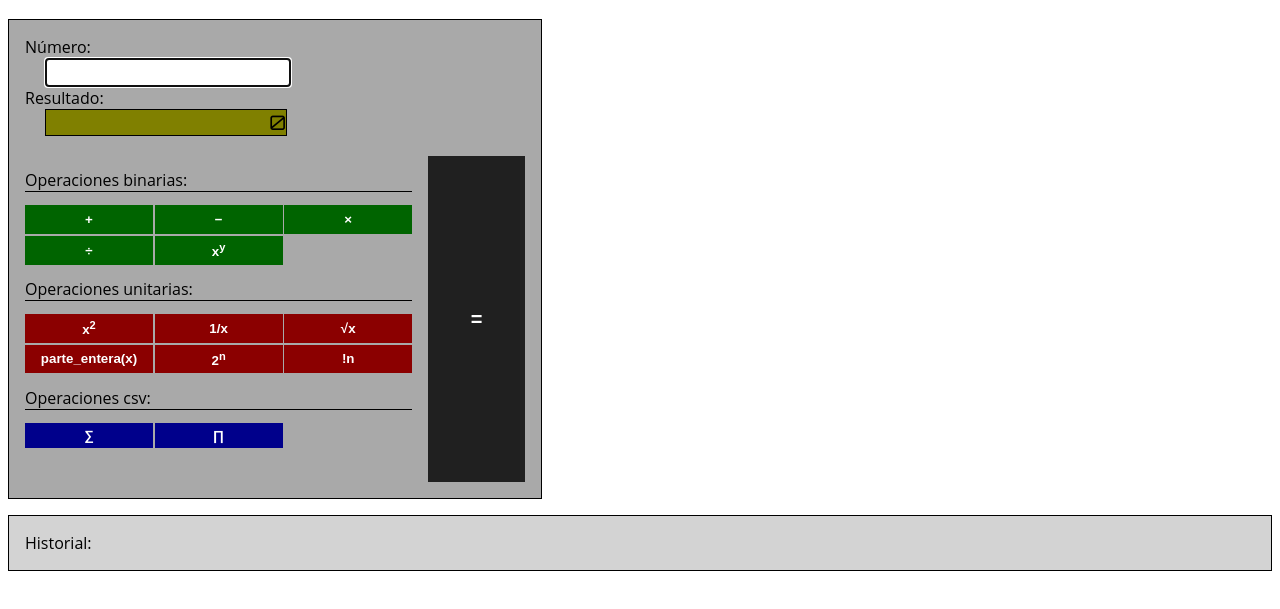
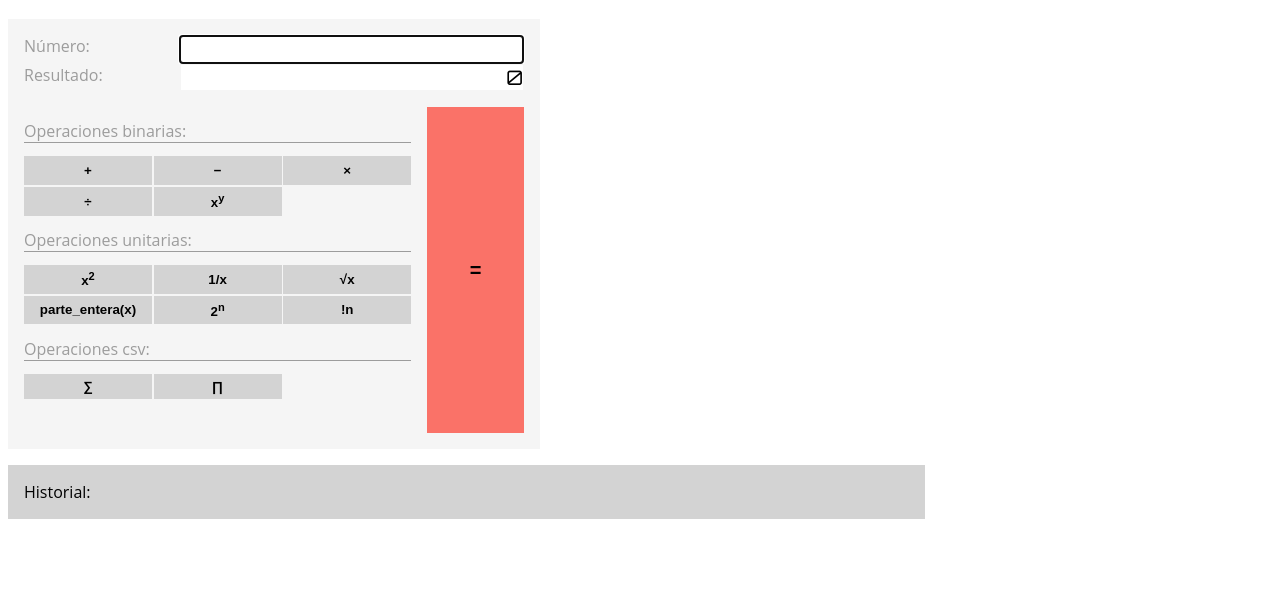
Before and after one commit to doquiros/curso, a plain HTML site: page entrega_p2p_mod5/calc-jquery.html in a window 1280 px wide. Shown: the part 67-676 px from the top of the page. Drawn offline with nearby package versions, Linux system fonts and the light colour scheme.

Commit message:
arreglos en los estilos

```diff
--- a/entrega_p2p_mod5/calc-jquery.css
+++ b/entrega_p2p_mod5/calc-jquery.css
@@ -1,41 +1,69 @@
+:root {
+    --color-text-calculadora: #9c9c9c;
+    --color-text-botones: #acacac;
+    --color-text-input: black;
+    --color-text-answer: black;
+    --color-text-botones-hover: black;
+    --color-text-botones-disabled: black;
+    --color-text-igual: black;
+    --color-text-historial: black;
+
+    --color-background-calculadora: whitesmoke;
+    --color-background-botones: lightgrey;
+    --color-background-input: white;
+    --color-background-answer: white;
+    --color-background-botones-hover:  white;
+    --color-background-botones-disabled: rgba(235,235,235, 255);
+    --color-background-igual: #fa7268;
+    --color-background-historial: lightgrey;
+}
 h1 {
     font-family: "Open Sans", sans-serif;
 }
 #calculadora {
     font-family: "Open Sans", sans-serif;
-    border: 1px solid black;
     width: auto;
     max-width:500px;
     padding: 1em;
-    background-color: darkgrey;
-    background-clip: border-box;
+    color: var(--color-text-calculadora);
+    background-color: var(--color-background-calculadora);
 }
-input {
-    font-family: "Orbitron", sans-serif;
-    font-size: 20px;
-    text-align: right;
+
+#num-container {
+    margin-bottom: 1em;
 }
+
 .number {
     display: flex;
-    flex-direction: column;
+    flex-direction: row;
     justify-content: space-between;
+    align-content: center;
+    justify-items: stretch;
+    align-items: stretch;
+}
+
+.num-label {
+    text-align: left;
+    width: 10em;
 }
 .number-box {
-    flex-grow:1;
-    border: 1px solid black;
+    border: 1px solid var(--color-background-calculadora);
     font-size: 20px;
-    margin-left: 1em;
-    width: 12em;
+    width: 70%;
     font-family: "Orbitron", sans-serif;
     text-align: right;
 }
+
+#num {
+    background-color: var(--color-background-input);
+    color: var(--color-text-input);
+}
+
 #answer {
-    background-color: olive;
-    margin-bottom: 1em;
+    background-color: var(--color-background-answer);
+    color: var(--color-text-answer);
 }
-#num {
-    background-color: white;
-}
+
 #op-buttons, #bin-op-buttons, #un-op-buttons, #csv-op-buttons  {
     display: grid;
     grid-gap: 0.1rem;
@@ -53,7 +81,7 @@ input {
 }
 
 #op-buttons h2 {
-    border-bottom: 1px solid black;
+    border-bottom: 1px solid var(--color-text-calculadora);
     font-size: 16px;
     font-weight: normal;
 }
@@ -61,11 +89,7 @@ input {
 #bin-op-container { grid-area: binops; }
 #un-op-container { grid-area: unops; }
 #csv-op-container { grid-area: csvops; }
-#igual { grid-area: igual; }
 
-#un-op-buttons, #bin-op-buttons, #csv-op-buttons {
-
-}
 
 .un-op, .bin-op, .csv-op {
     border: 0;
@@ -73,28 +97,12 @@ input {
     padding: 0.2rem 0.5rem 0.2rem 0.5rem;
     font-weight: bold;
     justify-self: stretch;
+    background-color: var(--color-background-botones);
+    border: 2px solid var(--color-background-botones);
 }
 
-.un-op {
-    background-color: darkred;
-    color: white;
-    border: 2px solid darkred;
-}
-
-.bin-op {
-    background-color: darkgreen;
-    color: white;
-    border: 2px solid darkgreen;
-}
-
-.csv-op {
-    background-color: darkblue;
-    color: white;
-    border: 2px solid darkblue;
-}
-
-.un-op:hover, .bin-op:hover, .csv-op:hover {
-    border: 2px solid grey;
+.un-op:hover:enabled, .bin-op:hover:enabled, .csv-op:hover:enabled {
+    border: 2px solid var(--color-background-botones-hover);
     border-spacing: 0;
 }
 
@@ -103,26 +111,22 @@ input {
     padding: 0.2rem 0.5rem 0.2rem 0.5rem;
     font-weight: bold;
     font-size: 20px;
-    background-color: rgba(32, 32, 32, 255);
-    color: white;
-    border: 2px solid rgba(32, 32, 32, 255);
-}
-
-.un-op:hover, .bin-op:hover, .csv-op:hover, #igual:hover {
-    border: 2px solid grey;
-    border-spacing: 0;
+    background-color: var(--color-background-igual);
+    color: var(--color-text-igual);
+    border: 2px solid var(--color-background-igual);
 }
 
 button:disabled {
-    background-color: darkgrey;
-    border: 2px solid rgba(32, 32, 32, 255);
+    background-color: var(--color-background-botones-disabled);
+    border: 2px solid var(--color-background-botones-disabled);
 }
 
 #historial {
     padding: 1em;
     margin-top: 1em;
-    border: 1px solid black;
-    background-color: lightgrey;
+    width: 70%;
+    background-color: var(--color-background-historial);
+    color: var(--color-text-historial);
     font-family: "Open Sans", sans-serif;
     font-size: 16px;
 }
--- a/entrega_p2p_mod5/calc-jquery.html
+++ b/entrega_p2p_mod5/calc-jquery.html
@@ -12,20 +12,22 @@
 <body>
 	<h1>Bienvenidos a la calculadora de Daniel Orellana</h1>
 	<div id="calculadora" >
-		<div class="numbers"><div>Número:</div><input autofocus type="text" pattern="[0-9.+-]*" size="12" readonly="readonly" id="num" class="number-box" /></div>
-		<div class="numbers"><div>Resultado:</div> <div class="number-box" id="answer"> 0</div></div>
+		<div id="num-container" >
+			<div class="number"><div class="num-label">Número:</div><input autofocus type="text" pattern="[0-9.+-]*" size="12" readonly="readonly" id="num" class="number-box" /></div>
+			<div class="number"><div class="num-label">Resultado:</div> <div class="number-box" id="answer"> 0</div></div>
+		</div>
 		<div id="op-buttons">
-			<div>
+			<div id="bin-op-container">
 			<h2>Operaciones binarias:</h2>
 			<div id="bin-op-buttons">
 			</div>
 			</div>
-			<div>
+			<div id="un-op-container">
 			<h2>Operaciones unitarias:</h2>
 			<div id="un-op-buttons">
 			</div>
 			</div>
-			<div>
+			<div id="csv-op-container">
 			<h2>Operaciones csv:</h2>
 			<div id="csv-op-buttons">
 			</div>
```
